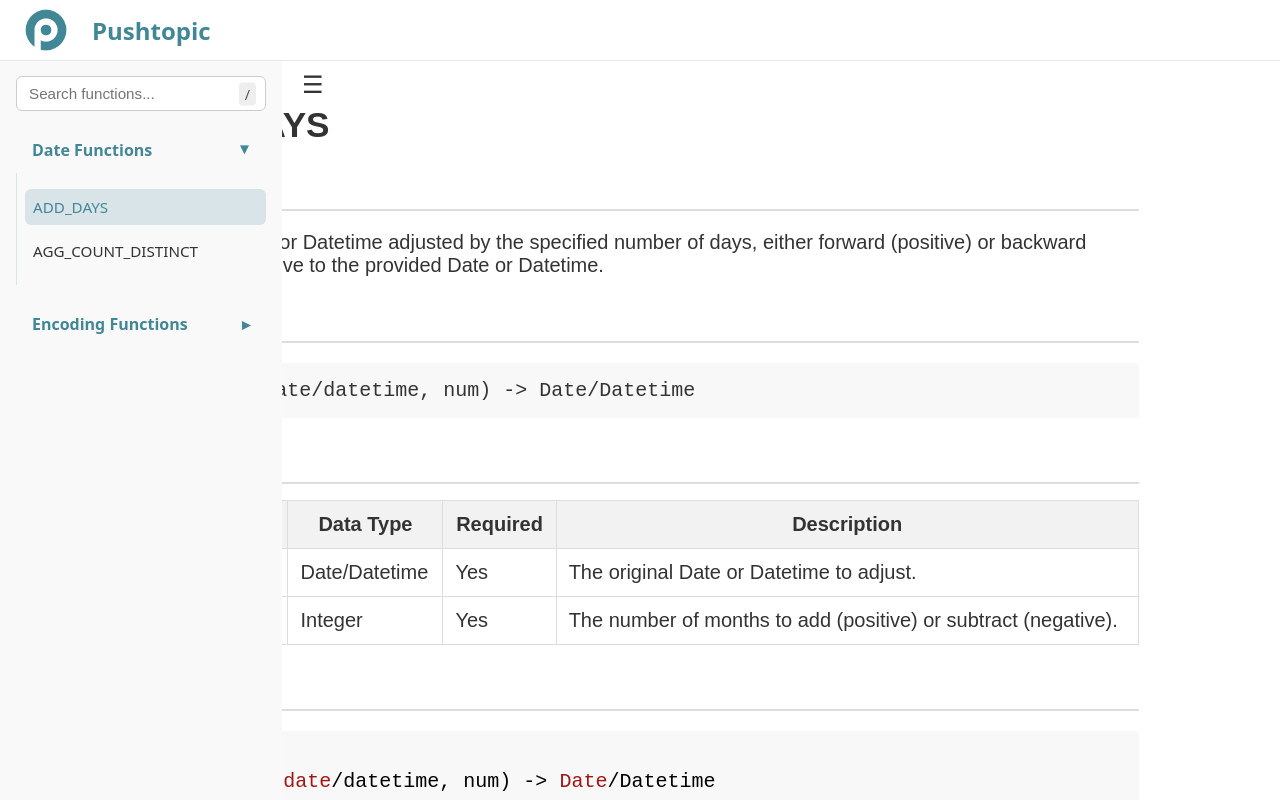
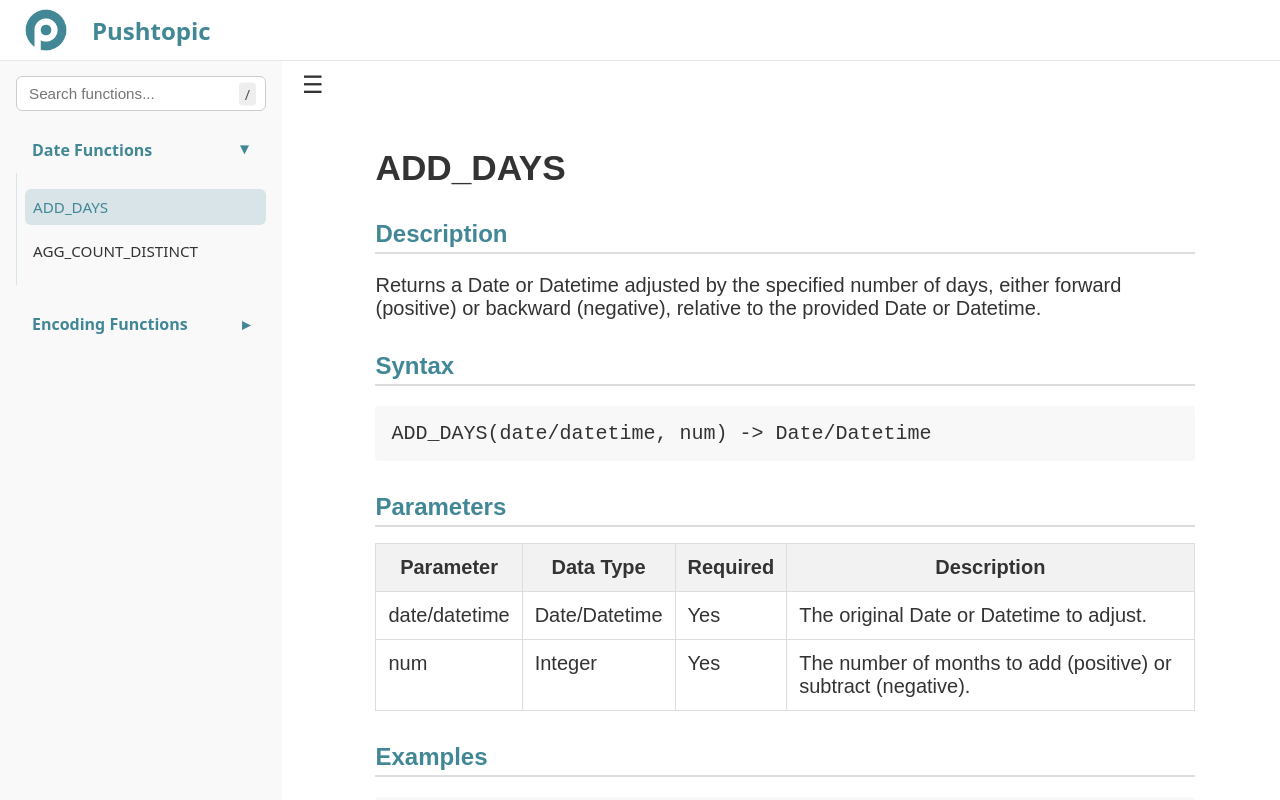
Before and after one commit to data-sync-pro/transformation, an Angular app: page /docs/add_days in a window 1280 px wide. Shown: the top 800 px of the page. Built offline with nearby package versions, Linux system fonts and the light colour scheme.

Commit message:
fix main content overlay

```diff
--- a/src/app/layouts/function-page-main-layout/function-page-main-layout.component.css
+++ b/src/app/layouts/function-page-main-layout/function-page-main-layout.component.css
@@ -208,19 +208,25 @@ body {
 }
 
 .container {
-  display: flex;
   margin-top: 60px;
   min-height: calc(100vh - 60px);
-  align-items: flex-start;
+  justify-content: center;
 }
 
 .content {
-  flex: 1;
-  padding: 5px 16px 16px 14px;
-  display: flex;
-  justify-content: center;
+  padding-top: 3rem;
   transition: margin-left 0.3s ease;
+  justify-self: center;
+  width: 80%;
 }
+
+.sidebar-wrapper.collapsed + .content {
+  margin-left: 0;
+}
+.sidebar-wrapper + .content {
+  margin-left: 290px;
+}
+
 
 
 ul {
--- a/src/app/layouts/function-page-main-layout/function-page-main-layout.component.html
+++ b/src/app/layouts/function-page-main-layout/function-page-main-layout.component.html
@@ -57,9 +57,7 @@
   </div>
 
   <main class="content" [class.sidebar-collapsed]="isSidebarCollapsed">
-    <div class="main-content-wrapper">
       <router-outlet></router-outlet>
-    </div>
   </main>
   <div
     class="search-overlay"
```
